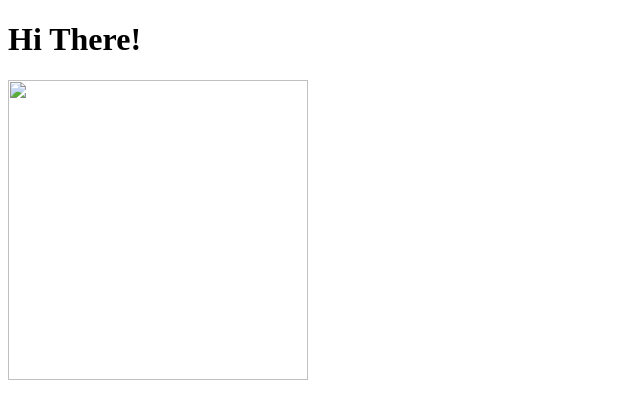
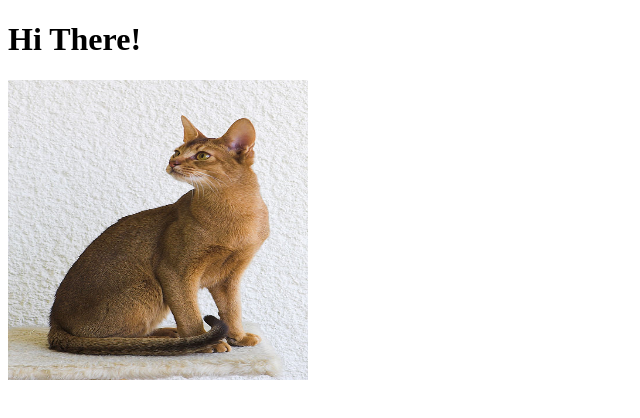
Before and after one commit to JamesFoltz/cf-pages, a plain HTML site: page index.html in a window 1280 px wide. Shown: the whole page, without its empty margins (0-640 px from the left). Drawn offline with Linux system fonts and the light colour scheme.

Commit message:
Update index.html

```diff
--- a/index.html
+++ b/index.html
@@ -8,7 +8,7 @@
   <body>
     <h1>Hi There!</h1>
 
-    <img src="./cat.jpeg" width="300" height="300" />
+    <img src="./cat.jpg" width="300" height="300" />
 
     <script>
       async function registerServiceWorker() {
```
